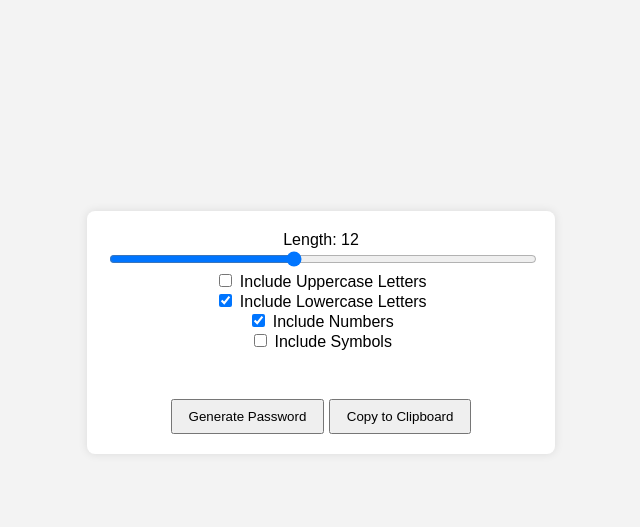
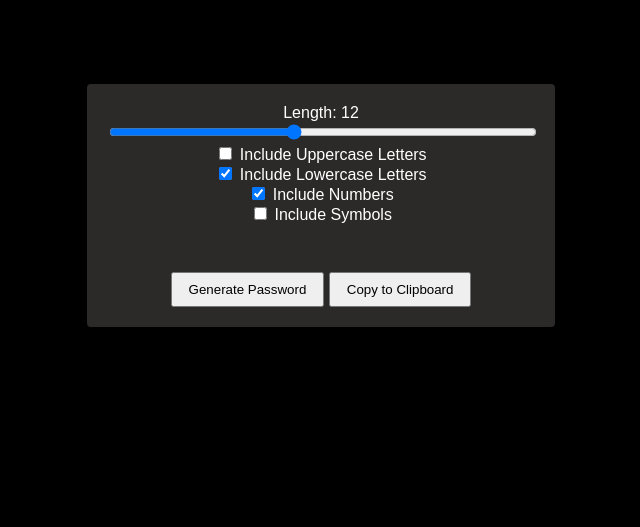
Before and after one commit to Yash121l/Password_Generator, a plain HTML site: page index.html in a window 1280 px wide. Shown: the part 273-800 px from the top of the page, without its empty margins (319-959 px from the left). Drawn offline with Linux system fonts and the light colour scheme.

Commit message:
styles.css

```diff
--- a/styles.css
+++ b/styles.css
@@ -3,18 +3,26 @@ body {
     font-family: Arial, sans-serif;
     margin: 0;
     padding: 0;
-    display: grid;
+    display: flex;
+    flex-direction: column;
     justify-content: center;
     align-items: center;
     height: 100vh;
-    background-color: #f3f3f3;
+    background-color: #000000;
+    color: #fff;
+}
+
+.containerpass{
+    text-align: center;
+    background-color:rgb(44, 41, 41);
+    margin: 20px;
 }
 
 .container {
     text-align: center;
-    background-color: #fff;
+    background-color:rgb(44, 41, 41);
     padding: 20px;
-    border-radius: 8px;
+    border-radius: 4px;
     box-shadow: 0 0 10px rgba(0, 0, 0, 0.1);
 }
 
@@ -32,6 +40,15 @@ button {
     cursor: pointer;
 }
 
+#chlen {
+    width: 100%;
+    text-align:  left;
+}
+
+#lengthValue {
+    text-align: right;
+}
+
 #passwordDisplay {
     margin-top: 20px;
     font-size: 1.5rem;
```
